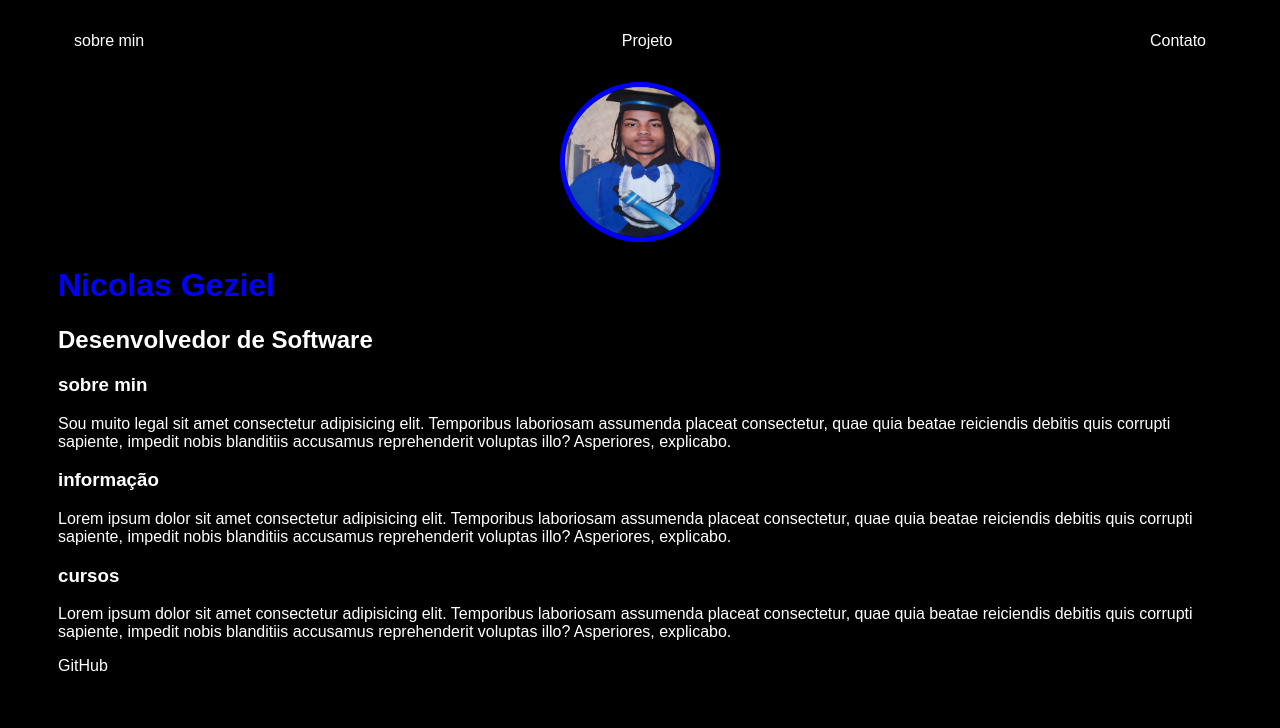
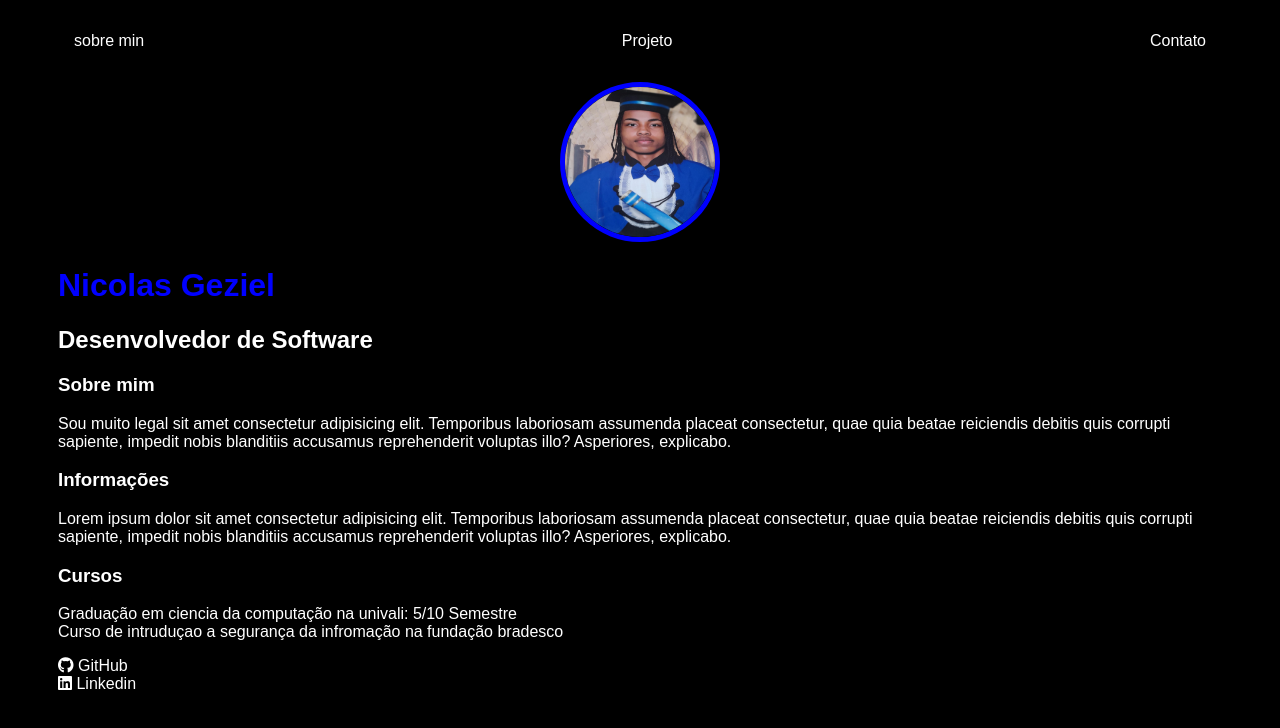
Before and after one commit to NicolasGeziel/NicolasGeziel, a plain HTML site: page index.html in a window 1280 px wide. Drawn offline with Linux system fonts and the light colour scheme.

Commit message:
Link para meu Linkedin e GitHub

```diff
--- a/index.html
+++ b/index.html
@@ -6,6 +6,8 @@
     <title>Nicolas Geziel</title>
     <link rel="stylesheet" href="index.css">
     <link rel="icon" href="imagem-fotor-20240928173910.png" type="image/x-icon">
+    <link rel="stylesheet" href="https://cdnjs.cloudflare.com/ajax/libs/font-awesome/6.0.0-beta3/css/all.min.css">
+
 
 </head>
 <body>
@@ -30,23 +32,32 @@
         <h2>Desenvolvedor de Software</h2>
         <main>
             <section>
-                <h3> sobre min</h3>
+                <h3> Sobre mim </h3>
                 <p>Sou muito legal sit amet consectetur adipisicing elit. Temporibus laboriosam assumenda placeat consectetur, quae quia beatae reiciendis debitis quis corrupti sapiente, impedit nobis blanditiis accusamus reprehenderit voluptas illo? Asperiores, explicabo.</p>
             </section>
             <section>
-                <h3>informação</h3>
+                <h3>Informações</h3>
                 <p>Lorem ipsum dolor sit amet consectetur adipisicing elit. Temporibus laboriosam assumenda placeat consectetur, quae quia beatae reiciendis debitis quis corrupti sapiente, impedit nobis blanditiis accusamus reprehenderit voluptas illo? Asperiores, explicabo.</p>
             </section>
             <section>
-                <h3>cursos</h3>
-                <p>Lorem ipsum dolor sit amet consectetur adipisicing elit. Temporibus laboriosam assumenda placeat consectetur, quae quia beatae reiciendis debitis quis corrupti sapiente, impedit nobis blanditiis accusamus reprehenderit voluptas illo? Asperiores, explicabo.</p>
+                <h3>Cursos</h3>
+                <p> Graduação em ciencia da computação na univali: 5/10 Semestre <br>
+                    Curso de intruduçao a segurança da infromação na fundação bradesco </p>
             </section>
         </main>
         <footer>
-            <a href="https://www.bing.com/ck/a?!&&p=e151892a361e7050JmltdHM9MTcyNzA0OTYwMCZpZ3VpZD0zYjIzYWJlNy1kYjQ1LTY2ZmYtMTYxMC1iOTc2ZGE5ODY3YTgmaW5zaWQ9NTIyMw&ptn=3&ver=2&hsh=3&fclid=3b23abe7-db45-66ff-1610-b976da9867a8&psq=nicolas+geziel&u=a1aHR0cHM6Ly9naXRodWIuY29tL05pY29sYXNHZXppZWwv&ntb=1" target="_blank">
-                <p>GitHub</p>
+
+            <nav>
+            <a href="https://www.bing.com/ck/a?!&&p=e151892a361e7050JmltdHM9MTcyNzA0OTYwMCZpZ3VpZD0zYjIzYWJlNy1kYjQ1LTY2ZmYtMTYxMC1iOTc2ZGE5ODY3YTgmaW5zaWQ9NTIyMw&ptn=3&ver=2&hsh=3&fclid=3b23abe7-db45-66ff-1610-b976da9867a8&psq=nicolas+geziel&u=a1aHR0cHM6Ly9naXRodWIuY29tL05pY29sYXNHZXppZWwv&ntb=1" target="_blank"><i class="fa-brands fa-github"></i> GitHub
             </a>
+           </nav>
+
+           <nav style="">
+            <a href="https://www.bing.com/ck/a?!&&p=55c5c0932d74a44dJmltdHM9MTcyODAwMDAwMCZpZ3VpZD0zYjIzYWJlNy1kYjQ1LTY2ZmYtMTYxMC1iOTc2ZGE5ODY3YTgmaW5zaWQ9NTE5NQ&ptn=3&ver=2&hsh=3&fclid=3b23abe7-db45-66ff-1610-b976da9867a8&psq=nicolas+geziel&u=a1aHR0cHM6Ly9ici5saW5rZWRpbi5jb20vaW4vbmljb2xhcy1nZXppZWwjOn46dGV4dD1WZWphIG8gcGVyZmlsIGRlIE5pY29sYXMgR2V6aWVsIEZlcnJlaXJhIEdvbsOnYWx2ZXM&ntb=1" target="_blank"><i class="fa-brands fa-linkedin"></i> Linkedin
+            </a>
+           </nav>
         </footer>
+
     </div>
 </body>
 </html>
```
